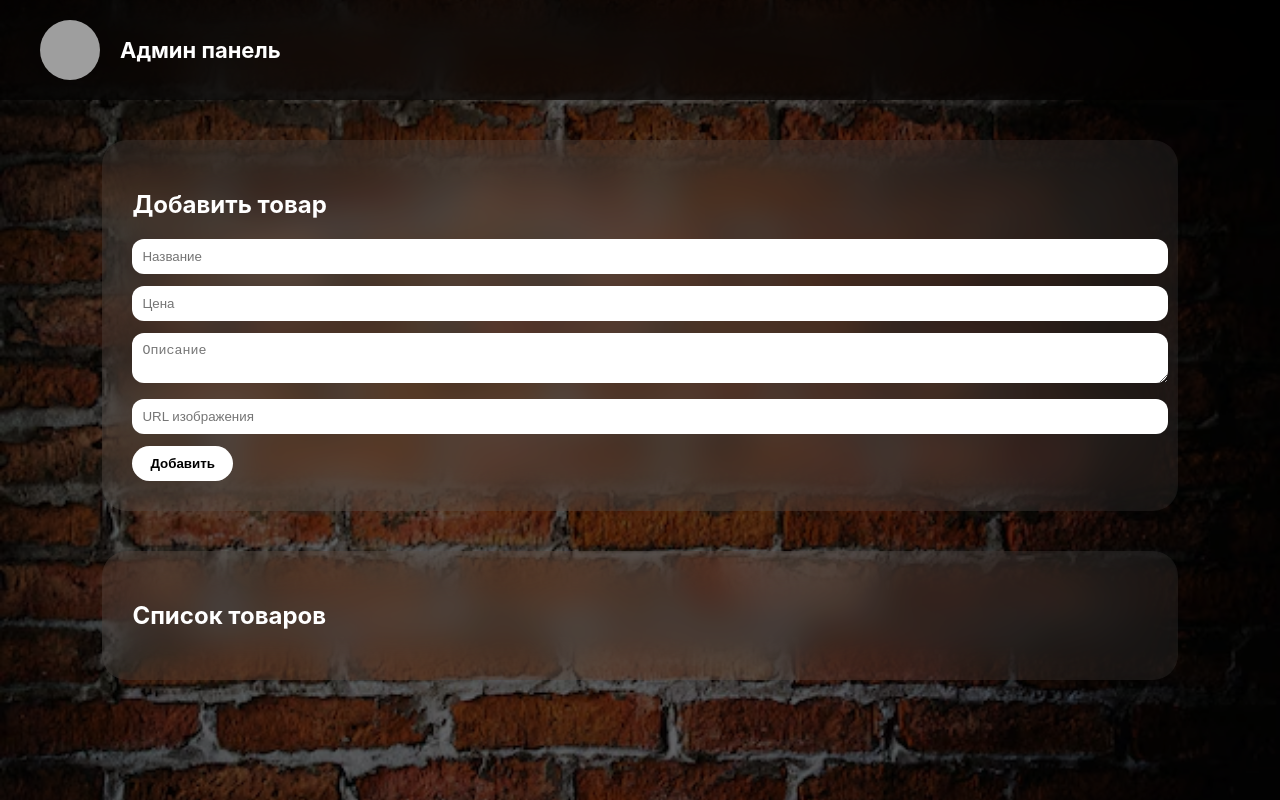
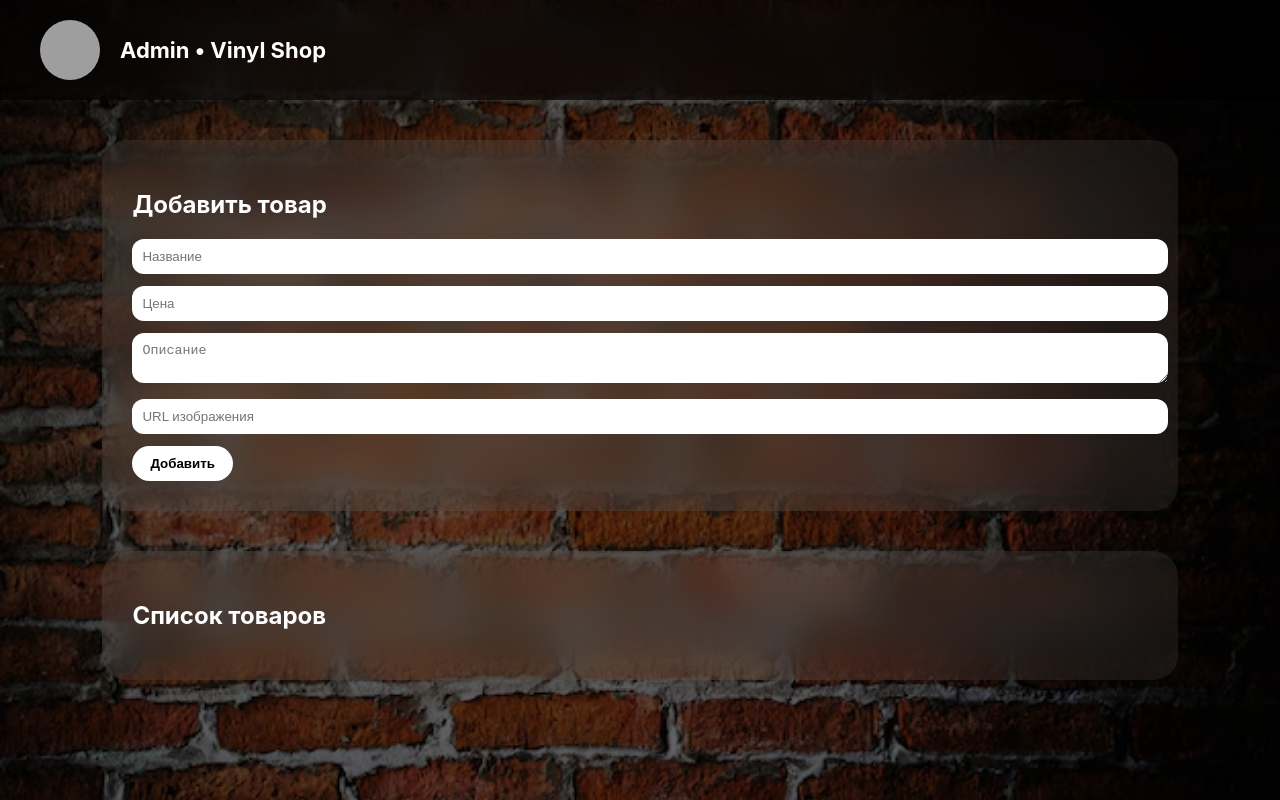
Before and after one commit to denisfilin/vinylshop, a website: page public/admin.html in a window 1280 px wide. Drawn offline with nearby package versions, Linux system fonts and the light colour scheme; no server answers; grey boxes are pictures that could not be loaded.

Commit message:
Update admin panel header title

```diff
--- a/public/admin.html
+++ b/public/admin.html
@@ -135,7 +135,7 @@ button{
 
 <header>
   <img src="/logo.png" class="logo">
-  <h1>Админ панель</h1>
+  <h1>Admin • Vinyl Shop</h1>
 </header>
 
 <div class="container">
```
